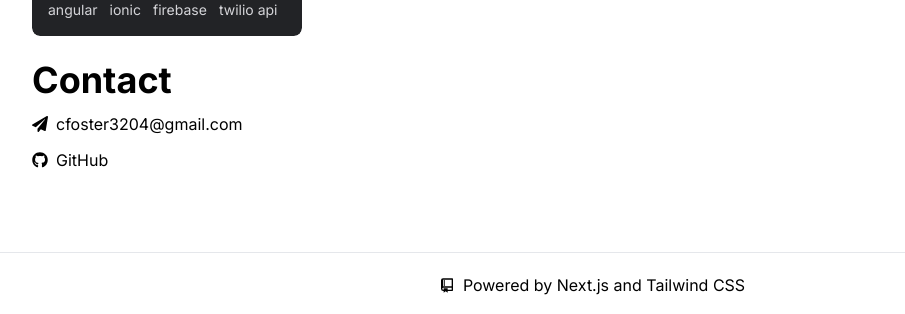
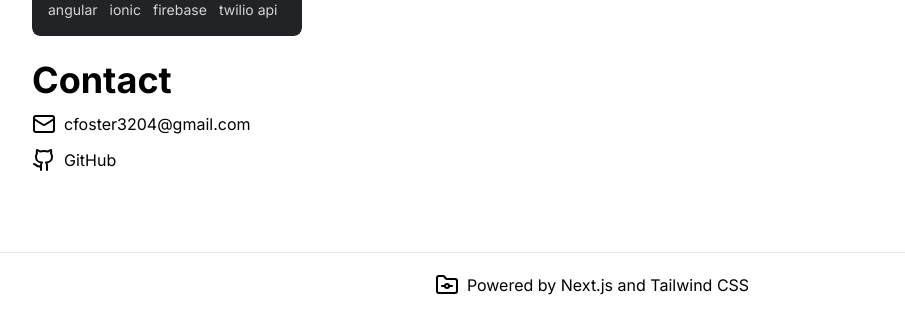
Before and after one commit to cfoster5/portfolio, a Next.js app: page / in a window 1280 px wide. Shown: the part 1324-1638 px from the top of the page, without its empty margins (48-953 px from the left). Built offline with nearby package versions, Linux system fonts and the light colour scheme.

Commit message:
feat: update contact section with lucide-react icons

```diff
--- a/app/page.tsx
+++ b/app/page.tsx
@@ -1,9 +1,8 @@
 import type { NextPage } from "next";
 import Link from "next/link";
-import { FaGithub, FaPaperPlane } from "react-icons/fa";
-import { RiGitRepositoryLine } from "react-icons/ri";
 import { projects } from "../projects";
 import { ProjectCard } from "./ProjectCard";
+import { FolderGit, Github, Mail } from "lucide-react";
 
 const Popover = () => {
   return (
@@ -74,40 +73,24 @@ const Home: NextPage = () => {
             ))}
           </div>
 
-          <div>
-            <h2 className="mt-6 text-4xl font-bold">Contact</h2>
-            <div className="mt-3 flex">
-              {/* <Image
-              src="/paper-plane.svg"
-              alt="paper-plane"
-              width={16}
-              height={16}
-            /> */}
+          <div className="mt-6 flex flex-col gap-3">
+            <h2 className="text-4xl font-bold">Contact</h2>
             <Link
               href="mailto:cfoster3204@gmail.com"
               className="flex items-center hover:underline"
             >
-                <FaPaperPlane />
+              <Mail />
               <span className="ml-2">cfoster3204@gmail.com</span>
             </Link>
-            </div>
-            <div className="mt-3 flex">
-              {/* <Image
-              src="/paper-plane.svg"
-              alt="paper-plane"
-              width={16}
-              height={16}
-            /> */}
             <Link
               href="https://github.com/cfoster5"
               className="flex items-center hover:underline"
               target="_blank"
               rel="noreferrer"
             >
-                <FaGithub />
+              <Github />
               <span className="ml-2">GitHub</span>
             </Link>
-            </div>
           </div>
         </main>
 
@@ -118,7 +101,7 @@ const Home: NextPage = () => {
             target="_blank"
             rel="noreferrer"
           >
-            <RiGitRepositoryLine />
+            <FolderGit />
             Powered by Next.js and Tailwind CSS
           </Link>
         </footer>
--- a/package.json
+++ b/package.json
@@ -11,6 +11,7 @@
   "dependencies": {
     "@vercel/analytics": "^1.5.0",
     "framer-motion": "^10.11.4",
+    "lucide-react": "^0.525.0",
     "next": "15.3.4",
     "react": "19.1.0",
     "react-dom": "19.1.0",
```
Lines whose indentation alone changed are shown as unchanged.
